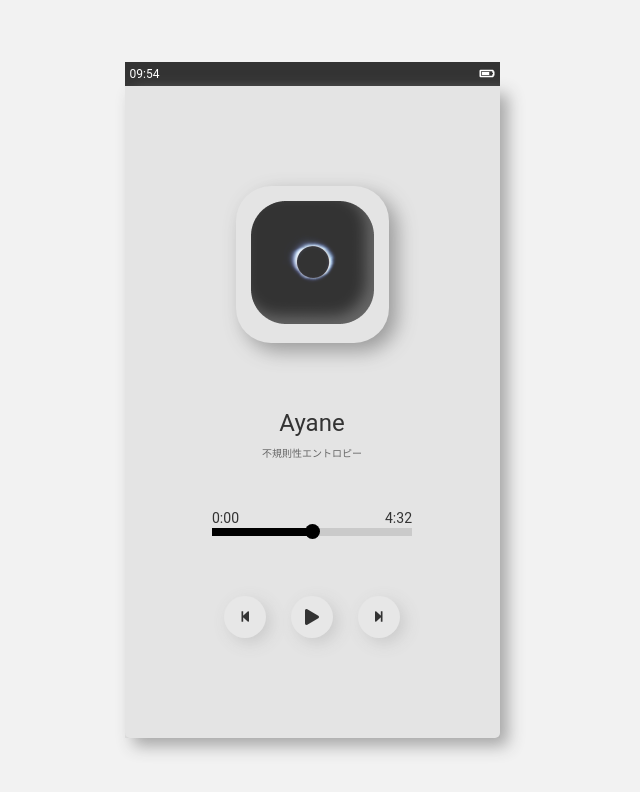
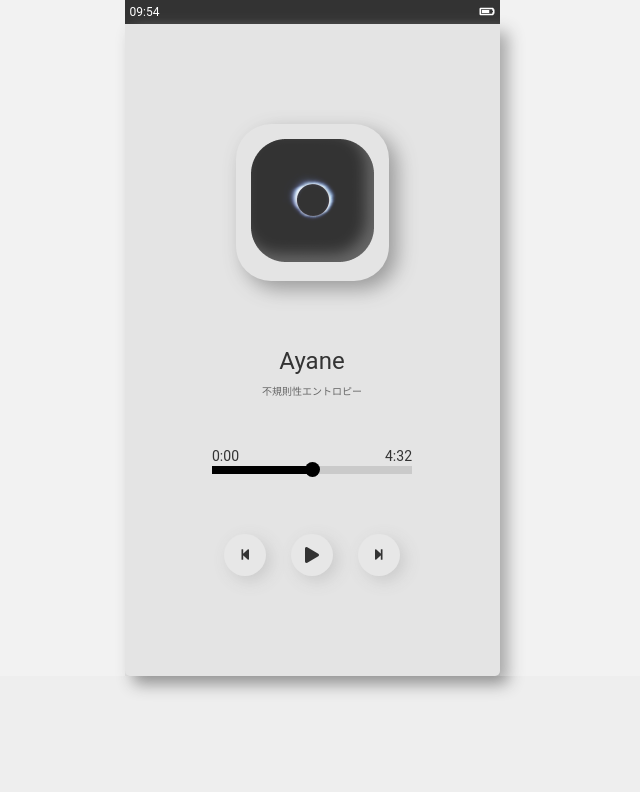
Before and after one commit to nainaikuo/music-player, a plain HTML site: page index.html in a window 1280 px wide. Shown: the whole page, without its empty margins (328-968 px from the left). Drawn offline with Linux system fonts and the light colour scheme.

Commit message:
Update style.css

```diff
--- a/css/style.css
+++ b/css/style.css
@@ -1,4 +1,4 @@
-html,body{
+body{
     background: #EEE;
     display: flex;
     justify-content: center;
@@ -10,9 +10,6 @@ html,body{
     width: 100%;
     margin: 0;
     padding: 0;
-}
-*{
-    /* border: 1px solid; */
 }
 .mask{
     background: #FFF;
```
